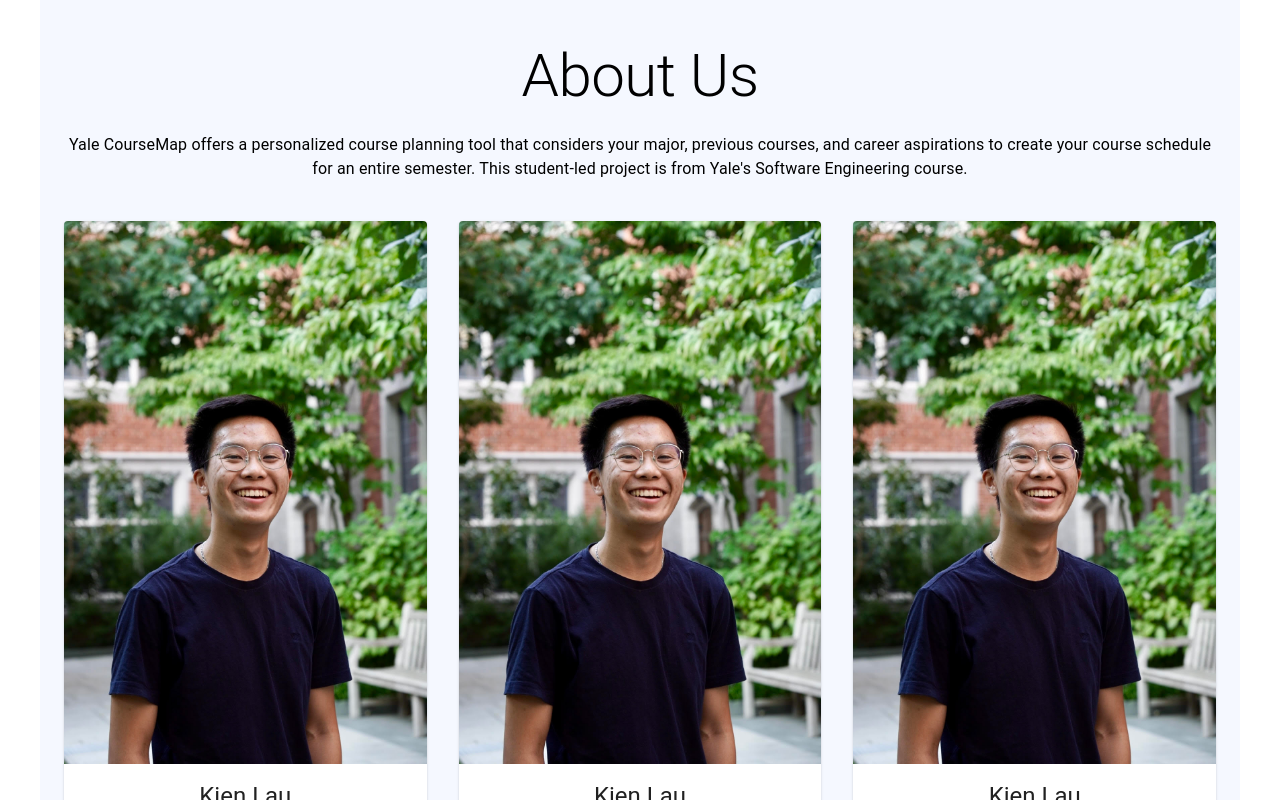
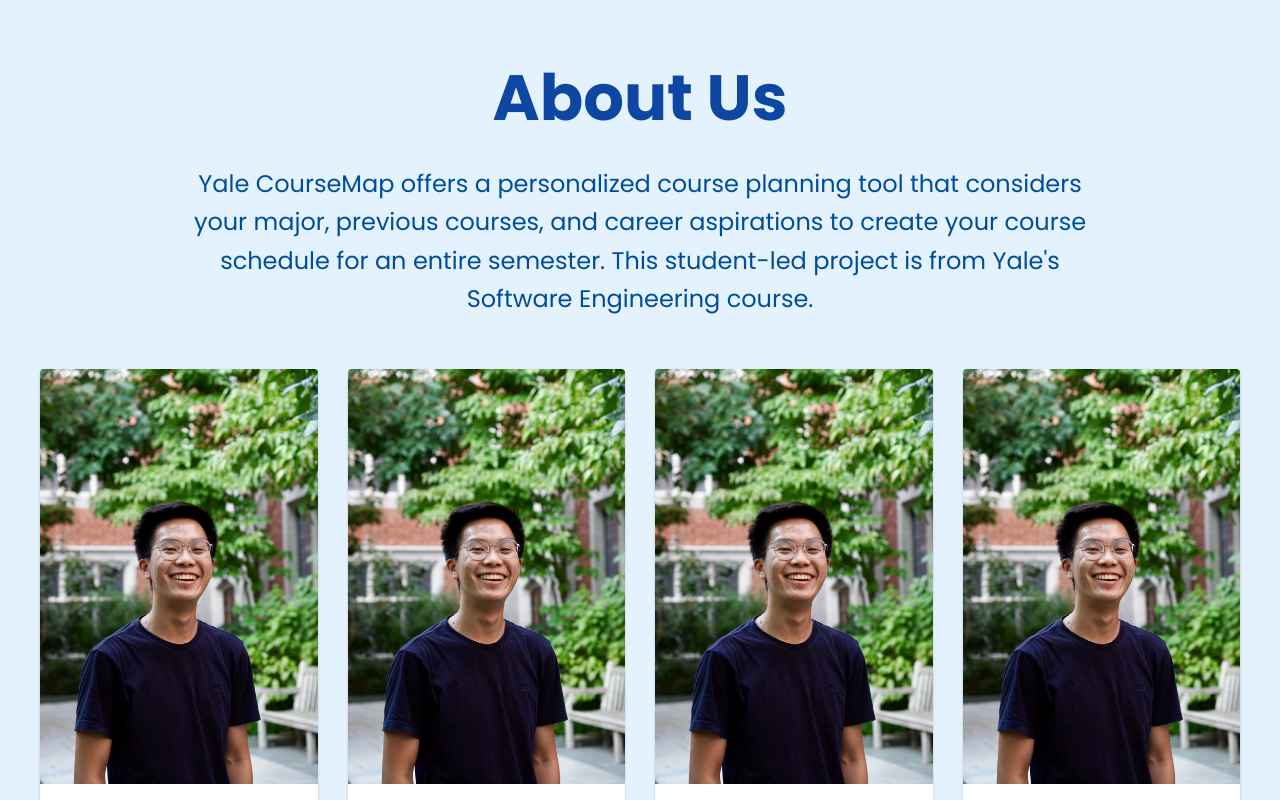
Before and after one commit to JamesSerrano94/YCP, a React (Create React App) app in the folder frontend/: page /about-us in a window 1280 px wide. Shown: the top 800 px of the page. Built offline with nearby package versions, Linux system fonts and the light colour scheme.

Commit message:
Experimented with about us page

```diff
--- a/frontend/public/index.html
+++ b/frontend/public/index.html
@@ -1,6 +1,7 @@
 <!DOCTYPE html>
 <html lang="en">
   <head>
+    <link href="https://fonts.googleapis.com/css2?family=Poppins:wght@300;400;600;700&display=swap" rel="stylesheet">
     <meta charset="utf-8" />
     <link rel="icon" href="%PUBLIC_URL%/favicon.ico" />
     <meta name="viewport" content="width=device-width, initial-scale=1" />
--- a/frontend/src/Components/AboutUs.css
+++ b/frontend/src/Components/AboutUs.css
@@ -1,45 +1,60 @@
 /* AboutUs.css */
 
-.about-us-container {
-    background-color: #f5f8ff; /* Light blue background */
-    min-height: 100vh; /* Ensure full page scroll */
-    padding: 40px 20px;
+/* Apply Poppins font and full-page background */
+* {
+    margin: 0;
+    padding: 0;
+    box-sizing: border-box;
+    font-family: 'Poppins', sans-serif;
+  }
+
+  .about-us-container {
+    background-color: #e3f2fd; /* Light blue background */
+    min-height: 100vh;
+    padding: 50px 20px;
     display: flex;
     flex-direction: column;
     align-items: center;
   }
 
+  /* Center the header and make text large and visually appealing */
   .header {
     text-align: center;
-    color: #001f4d; /* Dark blue for header text */
-    margin-bottom: 30px;
+    margin-bottom: 40px;
   }
 
   .header h1 {
-    font-size: 3rem;
+    font-size: 4rem; /* Larger heading size */
+    font-weight: 700;
+    color: #0D47A1; /* Darker blue */
     margin-bottom: 20px;
   }
 
   .header p {
-    font-size: 1.2rem;
-    max-width: 800px;
+    font-size: 1.5rem; /* Slightly larger paragraph size */
+    font-weight: 400;
+    color: #004D99; /* Blue shade for text */
+    max-width: 900px;
+    line-height: 1.6;
   }
 
+  /* Styling for the team grid */
   .team {
     display: grid;
-    grid-template-columns: repeat(auto-fit, minmax(250px, 1fr));
+    grid-template-columns: repeat(auto-fit, minmax(250px, 1fr)); /* Adjust to fit more items in grid */
     gap: 30px;
     max-width: 1200px;
     width: 100%;
     justify-items: center;
   }
 
+  /* Styling for individual team members */
   .team-member-card {
     background-color: white;
     border-radius: 10px;
-    padding: 20px;
+    padding: 15px;
     text-align: center;
-    box-shadow: 0px 4px 8px rgba(0, 0, 0, 0.1);
+    box-shadow: 0px 4px 12px rgba(0, 0, 0, 0.1);
     transition: transform 0.2s ease-in-out;
   }
 
@@ -48,19 +63,22 @@
   }
 
   .team-member-image {
-    width: 150px;
-    height: 150px;
-    border-radius: 50%;
-    margin-bottom: 15px;
+    width: 100%;
+    height: 300px; /* Define a fixed height for consistency */
+    object-fit: cover;
+    border-radius: 10px; /* Keep image square with slightly rounded corners */
+    margin-bottom: 20px;
   }
 
   h3 {
-    color: #001f4d;
-    font-size: 1.5rem;
+    font-size: 1.8rem; /* Larger name font */
+    color: #0D47A1;
+    font-weight: 600;
     margin-bottom: 10px;
   }
 
   p {
-    font-size: 1rem;
-    color: #333;
+    font-size: 1.1rem;
+    color: #333; /* Neutral text color */
+    margin-bottom: 10px;
   }
--- a/frontend/src/Components/AboutUs.js
+++ b/frontend/src/Components/AboutUs.js
@@ -1,58 +1,33 @@
 import React from "react";
-import TeamMember from "./TeamMember";
-import { Container, Typography, Grid } from "@mui/material"; // Import Material UI components
-import styled from "styled-components"; // Import styled-components for custom styles
+import TeamMember from "./TeamMember";  // Create this component for individual team members
+import './AboutUs.css';
 import kienImage from './kien_linkedin_headshot.jpg';
 
 const AboutUs = () => {
   return (
-    <CustomContainer>
-      <HeaderContainer>
-        <Typography variant="h2" gutterBottom>
-          About Us
-        </Typography>
-        <Typography variant="body1" align="center">
+    <div className="about-us-container">
+      <div className="header">
+        <h1>About Us</h1>
+        <p>
           Yale CourseMap offers a personalized course planning tool that considers your major, previous courses,
           and career aspirations to create your course schedule for an entire semester. This student-led project
           is from Yale's Software Engineering course.
-        </Typography>
-      </HeaderContainer>
+        </p>
+      </div>
 
-      <GridContainer container spacing={4}>
+      <div className="team">
         {[...Array(9)].map((_, index) => (
-          <Grid item xs={12} sm={6} md={4} key={index}>
           <TeamMember
+            key={index}
             name="Kien Lau"
             role="Frontend Developer"
             intro="I am a front-end developer passionate about building tools to enhance student experiences in course selection."
             imgSrc={kienImage}
           />
-          </Grid>
         ))}
-      </GridContainer>
-    </CustomContainer>
+      </div>
+    </div>
   );
 };
 
-// Styled-components for custom styling
-const CustomContainer = styled(Container)`
-  background-color: #f5f8ff;
-  min-height: 100vh;
-  padding: 40px 20px;
-  display: flex;
-  flex-direction: column;
-  align-items: center;
-`;
-
-const HeaderContainer = styled.div`
-  text-align: center;
-  margin-bottom: 40px;
-`;
-
-const GridContainer = styled(Grid)`
-  max-width: 1200px;
-  width: 100%;
-  justify-content: center;
-`;
-
 export default AboutUs;
```
Lines whose indentation alone changed are shown as unchanged.
